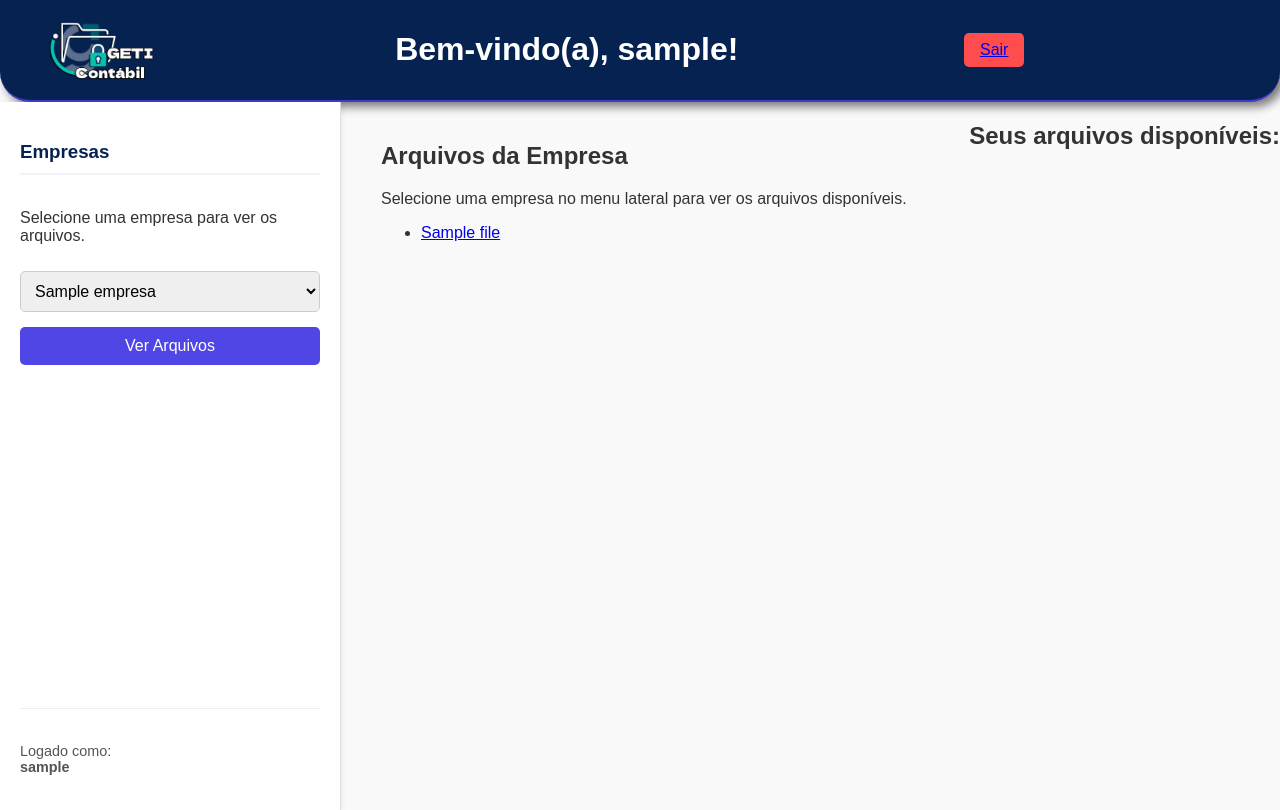
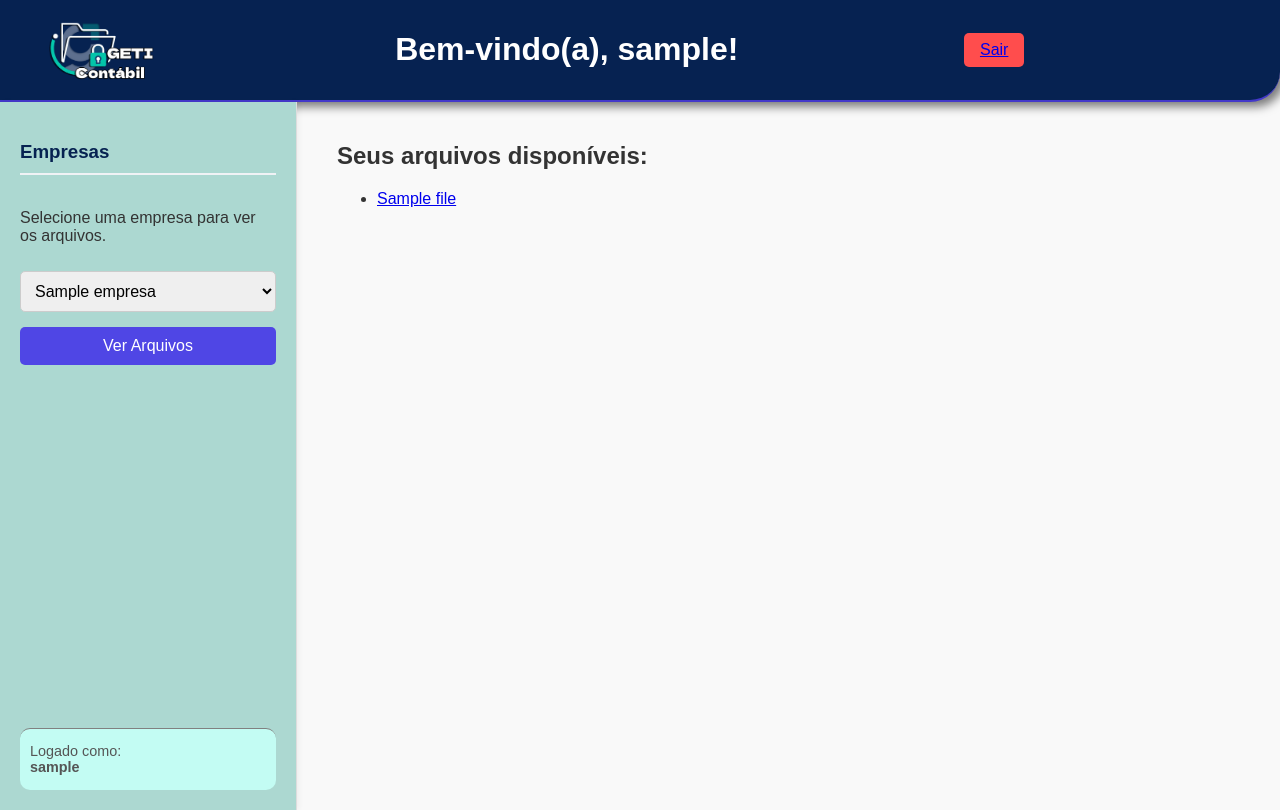
Before and after one commit to sergioguimas/geti-contabil, a Flask app: template templates/dashboard.html in a window 1280 px wide. Run offline with Flask 3, Linux system fonts and the light colour scheme; the template is opened without the code that fills it: most values are stand-ins (such as "Sample title", 1, 10 or a date in 2020).

Commit message:
ajustes estetico no dashboard

```diff
--- a/static/css/dashboard.css
+++ b/static/css/dashboard.css
@@ -13,7 +13,7 @@ header {
     border-bottom: 2px solid #4338ca;
     box-shadow: 5px 5px 10px rgba(0, 0, 0, 0.5);
     background-color: #062251;
-    border-radius: 0 0 30px 30px;
+    border-radius: 0 0 30px 0px;
     color: white
 }
 
@@ -46,9 +46,9 @@ header {
 }
 
 .menu-lateral{
-    width: 25%;
+    width: 20%;
     max-width: 300px;
-    background-color: #ffffff;
+    background-color: #acd8d1ff;
     padding: 20px;
     border-right: 1px solid #ddd;
     box-shadow: 2px 0 5px rgba(0, 0, 0, 0.05);
@@ -84,8 +84,10 @@ header {
 
 .info-contador {
     margin-top: auto;
-    padding-top: 20px;
-    border-top: 1px solid #eee;
+    padding-left: 10px;
+    border-top: 1px solid #818080;
+    background-color: #c3fcf3;
+    border-radius: 10px;
     font-size: 0.9em;
     color: #555;
 }
--- a/templates/dashboard.html
+++ b/templates/dashboard.html
@@ -23,7 +23,7 @@
                 <select name="empresa_id" class="empresa-select">
                     {% for empresa in empresas %}
                         <option value="{{ empresa.id }}">
-                            {{ empresa.nome_fantasua or empresa.razao_social }}
+                            {{ empresa.nome_fantasia or empresa.razao_social }}
                         </option>
                     {% endfor %}
                 </select>
@@ -35,9 +35,8 @@
         </aside>
 
         <main class="conteudo-principal">
-            <h2>Arquivos da Empresa</h2>
-            <p>Selecione uma empresa no menu lateral para ver os arquivos disponíveis.</p>
             {% if files %}
+            <h2>Seus arquivos disponíveis:</h2>
                 <ul>
                     {% for file in files %}
                         <li>
@@ -46,10 +45,11 @@
                     {% endfor %}
                 </ul>
             {% else %}
-                <p>Nenhum arquivo encontrado para você.</p>
+                <h2>Arquivos da Empresa</h2>
+                <p>Nenhum arquivo encontrado no momento.</p>
+                <p>Selecione uma empresa no menu lateral para ver os arquivos disponíveis.</p>
             {% endif %}
         </main>
-        <h2>Seus arquivos disponíveis:</h2>
     </div>
 </body>
 </html>
```
